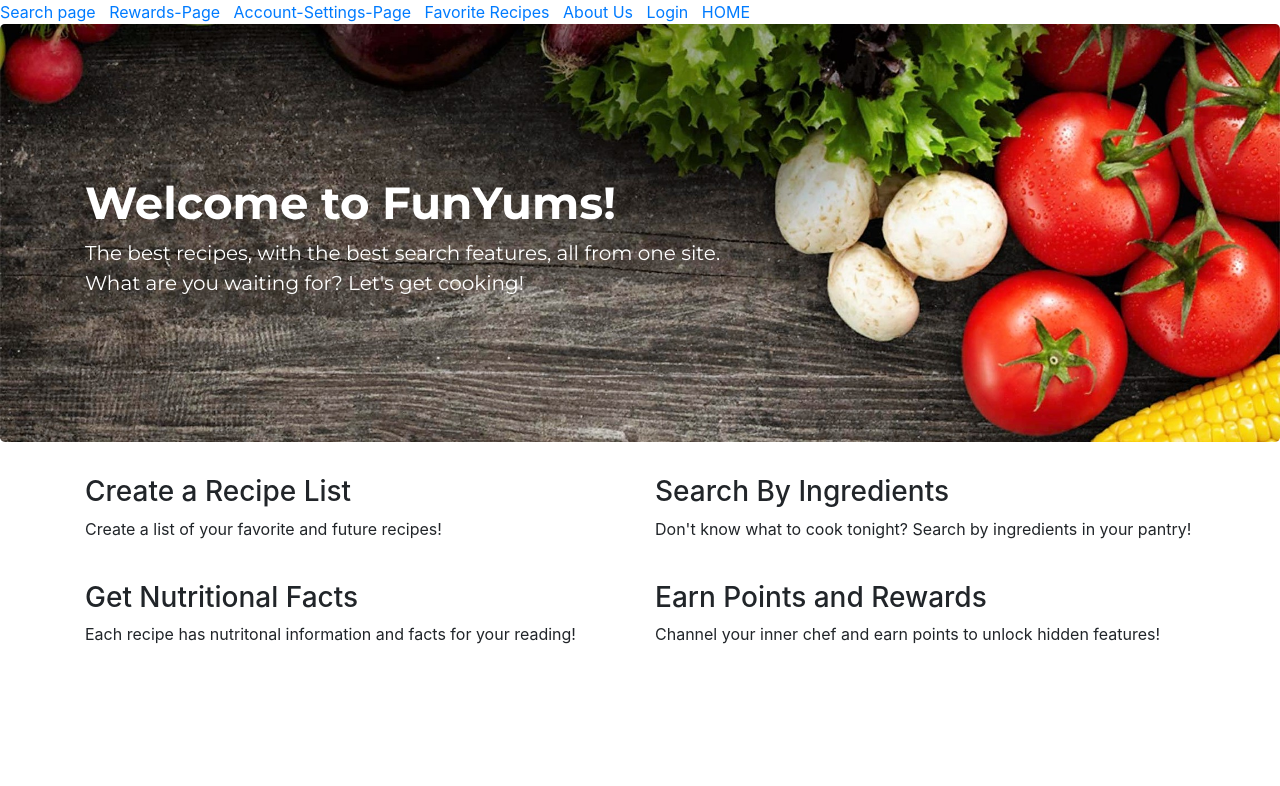
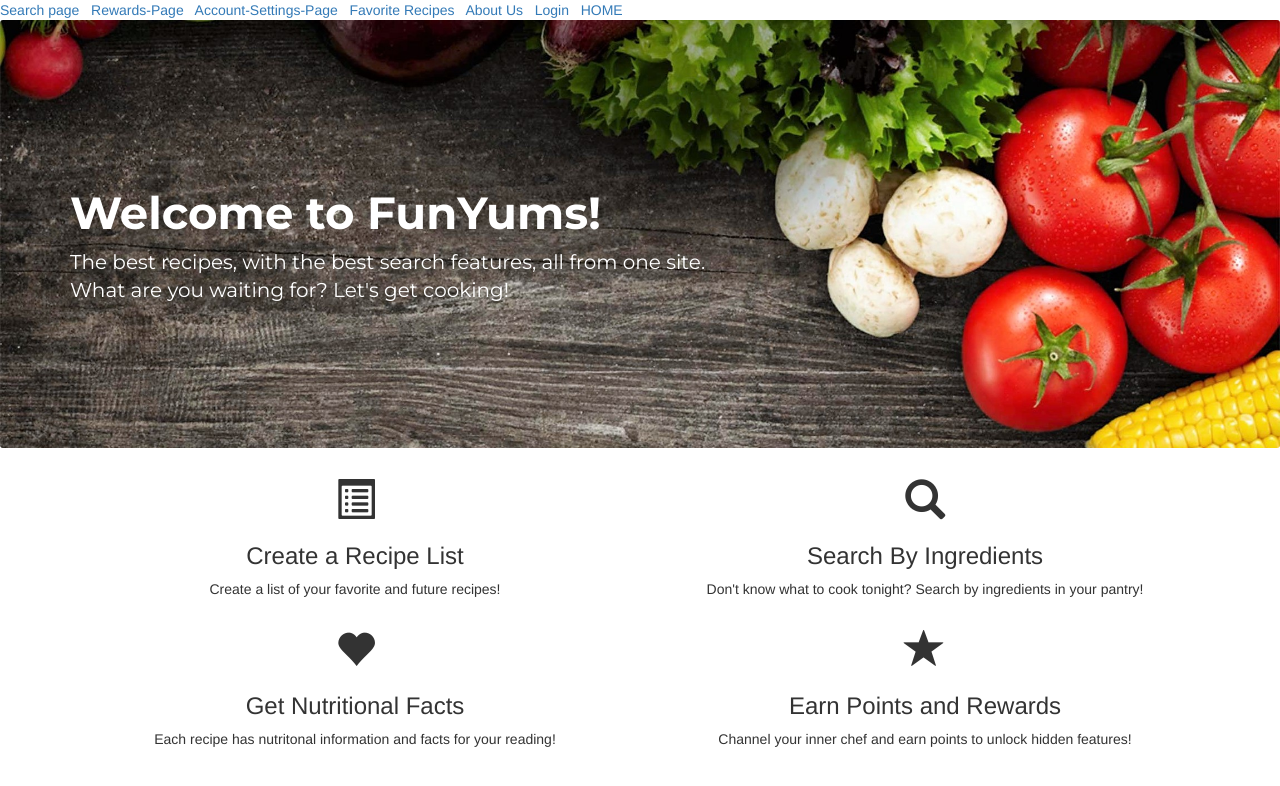
Before and after one commit to rododavid19/461L-FunYums-, an Angular app in the folder funyums/: page / in a window 1280 px wide. Shown: the top 786 px of the page. Built offline with nearby package versions, Linux system fonts and the light colour scheme.

Commit message:
Fixed Rewards Page and Added to About
added to about page - icons
fixed rewards page

```diff
--- a/funyums/src/app/about/about.component.css
+++ b/funyums/src/app/about/about.component.css
@@ -25,6 +25,7 @@ h4{
     text-align: left;
     font-family: 'Montserrat', sans-serif;
   }
+
   #GOAL .jumbotron h2 {
     color: navy;
     font-size: 45px;
--- a/funyums/src/app/rewards/rewards.component.css
+++ b/funyums/src/app/rewards/rewards.component.css
@@ -1,5 +1,23 @@
 
-body {margin: 5% auto; background: #f2f2f2; color: #444444; font-family: -apple-system, BlinkMacSystemFont, "Segoe UI", Roboto, Helvetica, Arial, sans-serif; font-size: 16px; line-height: 1.8; text-shadow: 0 1px 0 #ffffff; max-width: 73%;}
-code {background: white;}
-a {border-bottom: 1px solid #444444; color: #444444; text-decoration: none;}
-a:hover {border-bottom: 0;}
+body {
+    margin: 5% auto;
+    background: #f2f2f2;
+    color: #444444;
+    font-size: 16px;
+    line-height: 1.8;
+    text-shadow: 0 1px 0 #ffffff;
+    max-width: 73%;
+}
+code {
+    background: white;
+}
+p {
+    font-family: 'Montserrat', sans-serif;
+}
+a {
+    border-bottom: 1px solid #444444;
+    color: #444444;
+    text-decoration: none;}
+a:hover {
+    border-bottom: 0;
+}
--- a/funyums/src/app/rewards/rewards.component.html
+++ b/funyums/src/app/rewards/rewards.component.html
@@ -1,23 +1,34 @@
 <link rel="stylesheet" href="https://stackpath.bootstrapcdn.com/bootstrap/4.1.3/css/bootstrap.min.css" integrity="sha384-MCw98/SFnGE8fJT3GXwEOngsV7Zt27NXFoaoApmYm81iuXoPkFOJwJ8ERdknLPMO" crossorigin="anonymous">
-<div style = "margin: 5% auto;color: #444444; font-family:  Roboto; font-size: 18px; line-height: 1.8; max-width: 70%;">
+<link
+  href="https://fonts.googleapis.com/css?family=Montserrat:400,700"
+  rel="stylesheet"
+  type="text/css"
+/>
+<div style = "margin: 5% auto;color: #444444; font-family: 'Montserrat'; font-size: 18px; line-height: 1.8; max-width: 70%;">
 <!--[ngStyle]="{background: 'url(../../assets/background.png)'}"     background: #f2f2f2-->
-  <h1 style="text-align: center">Rewards </h1>
+  <h1 style="text-align: center; color: navy; font-family: 'Montserrat'; padding-bottom: 20px">
+    <strong> REWARDS</strong>
+  </h1>
   <div>
-    <p>
-      <strong>Rewards Info</strong>
-    </p>
 
-    <p>
-      For our site, you can gain rewards if you make an account. The main way to get these rewards is to
-      complete different types of recipes, share your own custom ones, and rate/review other users recipes.
-      This provides users with a way to not only communicate with other users, but also create a friendly enviorment.
-    </p>
-    <p>
+    <div class="jumbotron">
+        <div class="container">
+          <br>
+          <h2> REWARDS OVERVIEW</h2>
+          <p>
+              For our site, you can gain rewards if you make an account. The main way to get these rewards is to
+              complete different types of recipes, share your own custom ones, and rate/review other users recipes.
+              This provides users with a way to not only communicate with other users, but also create a friendly environment.
+            </p>
+          <br>
+        </div>
+      </div>
+
+    <p style = "font-size: 25px">
       <strong>
-        Levels & Rewards
+        LEVELS & REWARDS
       </strong>
     </p>
-
       <div style="padding-left: 2em">
 
       <div>
@@ -91,10 +102,10 @@
     </div>
 
     <div>
-      <p>Level 20 - Chef de Cusine (Head Chef)</p>
+      <p>Level 30 - Chef de Cusine (Head Chef)</p>
      <div>
       <ul>
-        <li>You have become unstapable</li>
+        <li>You have become unstoppable</li>
         <li>Gordon Ramsey bows before you</li>
       </ul>
      </div>
--- a/funyums/src/app/splash/splash.component.css
+++ b/funyums/src/app/splash/splash.component.css
@@ -27,3 +27,10 @@ body {
   .jumbotron h1{
     font-size: 45px;
   }
+
+  .glyphicon {
+    font-size: 40px;
+  }
+  .col-md-6 {
+    text-align: center;
+  }
--- a/funyums/src/app/splash/splash.component.html
+++ b/funyums/src/app/splash/splash.component.html
@@ -4,6 +4,8 @@
   rel="stylesheet"
   type="text/css"
 />
+<link rel="stylesheet" href="https://maxcdn.bootstrapcdn.com/bootstrap/3.4.0/css/bootstrap.min.css">
+
 
 <div class="jumbotron">
   <div class="container">
@@ -27,14 +29,14 @@
 <div class="container">
   <div class="row">
     <div class="col-md-6">
-      <span class="glyphicon glyphicon-cloud" aria-hidden="true"></span>
+      <span class="glyphicon glyphicon-list-alt" aria-hidden="true"></span>
       <h3>Create a Recipe List</h3>
       <p>
         Create a list of your favorite and future recipes!
       </p>
     </div>
     <div class="col-md-6">
-      <span class="glyphicon glyphicon-floppy-disk" aria-hidden="true"></span>
+      <span class="glyphicon glyphicon-search" aria-hidden="true"></span>
       <h3>Search By Ingredients</h3>
       <p>Don't know what to cook tonight? Search by ingredients in your pantry!</p>
     </div>
@@ -42,14 +44,14 @@
   <br>
   <div class="row">
     <div class="col-md-6">
-      <span class="glyphicon glyphicon-cloud" aria-hidden="true"></span>
+      <span class="glyphicon glyphicon-heart" aria-hidden="true"></span>
       <h3>Get Nutritional Facts</h3>
       <p>
         Each recipe has nutritonal information and facts for your reading!
       </p>
     </div>
     <div class="col-md-6">
-      <span class="glyphicon glyphicon-console" aria-hidden="true"></span>
+      <span class="glyphicon glyphicon-star" aria-hidden="true"></span>
       <h3>Earn Points and Rewards</h3>
       <p> Channel your inner chef and earn points to unlock hidden features! </p>
     </div>
```
